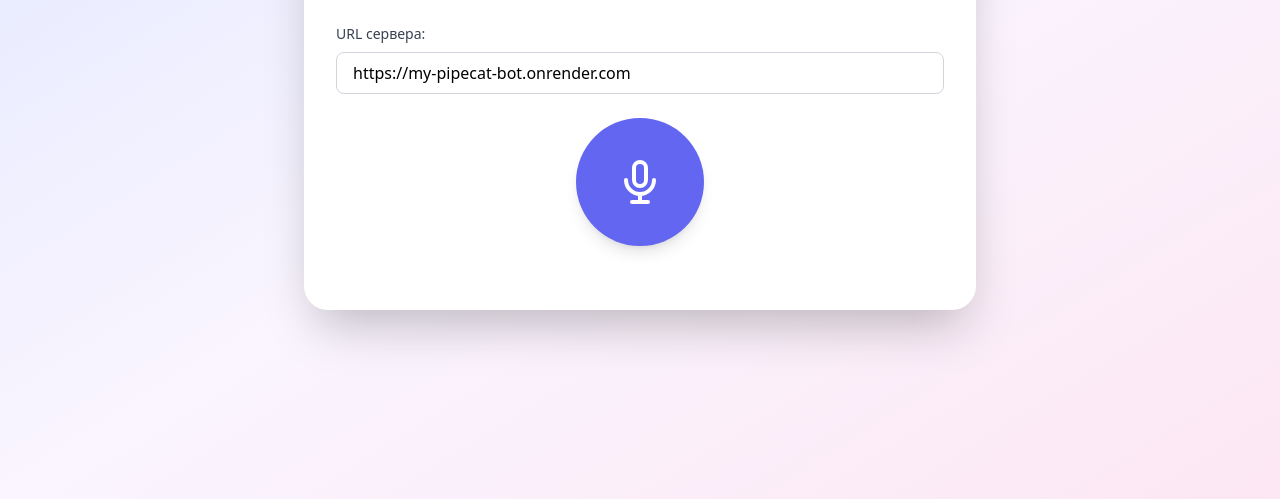
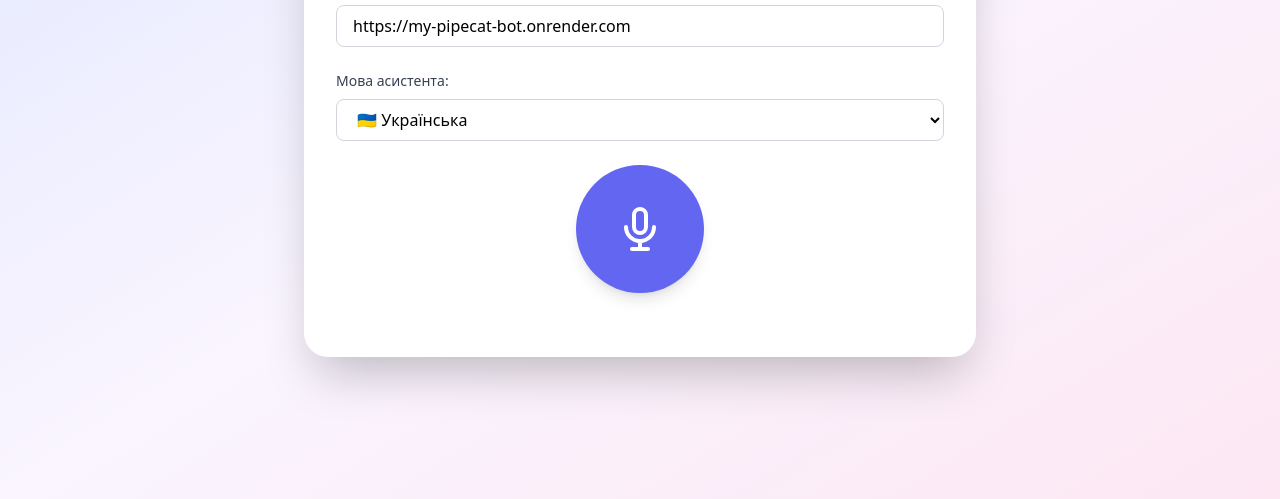
Before and after one commit to aifakepro/my-pipecat-bot, a plain HTML site: page index.html in a window 1280 px wide. Shown: the part 301-800 px from the top of the page. Drawn offline with nearby package versions, Linux system fonts and the light colour scheme.

Commit message:
Update index.html

```diff
--- a/index.html
+++ b/index.html
@@ -18,6 +18,15 @@
                 <label class="block text-sm font-medium text-gray-700 mb-2">URL сервера:</label>
                 <input type="text" id="apiUrl" value="https://my-pipecat-bot.onrender.com"
                     class="w-full px-4 py-2 border border-gray-300 rounded-lg focus:outline-none focus:ring-2 focus:ring-indigo-500">
+            </div>
+
+            <div class="mb-6">
+                <label class="block text-sm font-medium text-gray-700 mb-2">Мова асистента:</label>
+                <select id="languageSelect" class="w-full px-4 py-2 border border-gray-300 rounded-lg focus:outline-none focus:ring-2 focus:ring-indigo-500 bg-white">
+                    <option value="uk">🇺🇦 Українська</option>
+                    <option value="ru">🇷🇺 Русский</option>
+                    <option value="en">🇬🇧 English</option>
+                </select>
             </div>
 
             <div class="flex justify-center mb-8">
```
